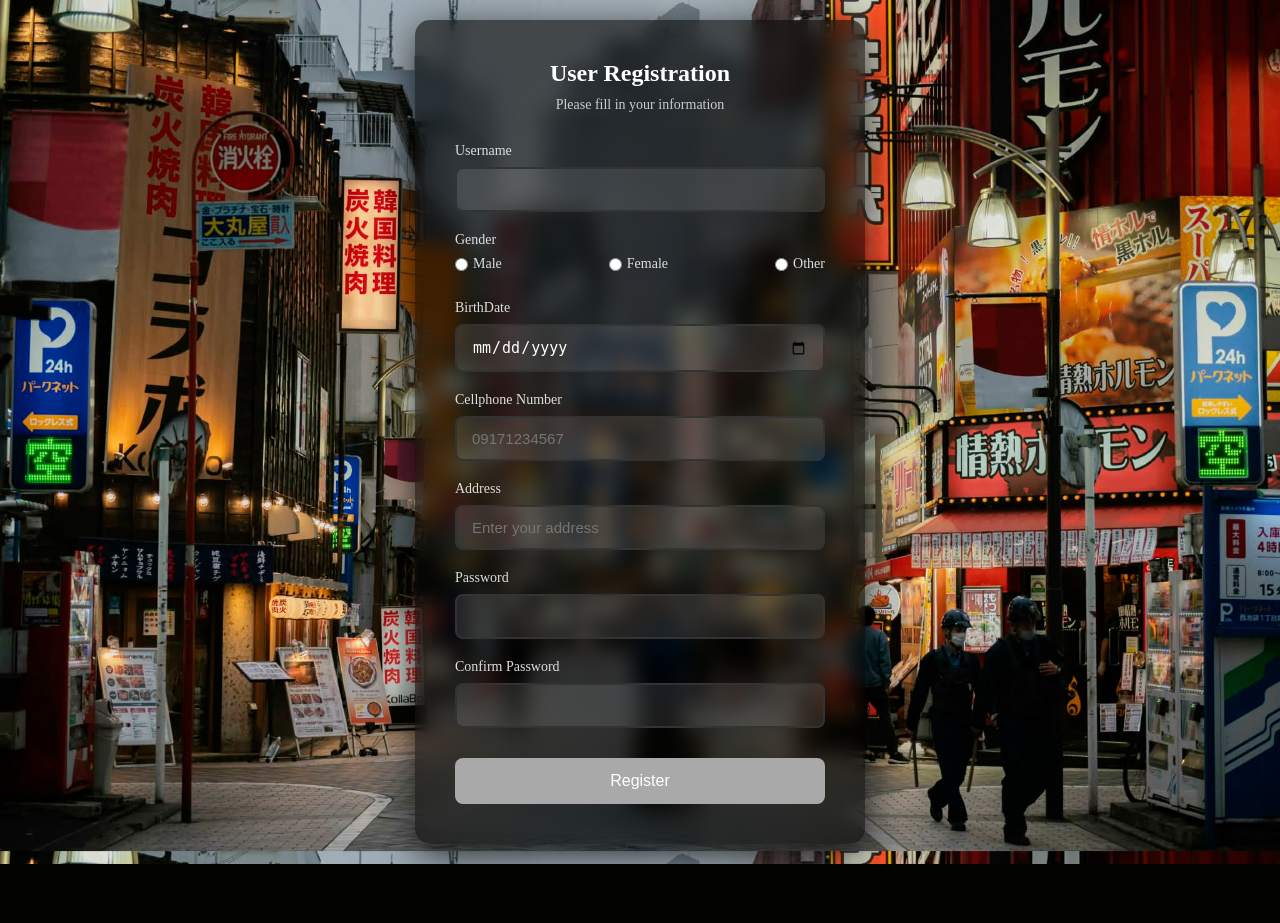
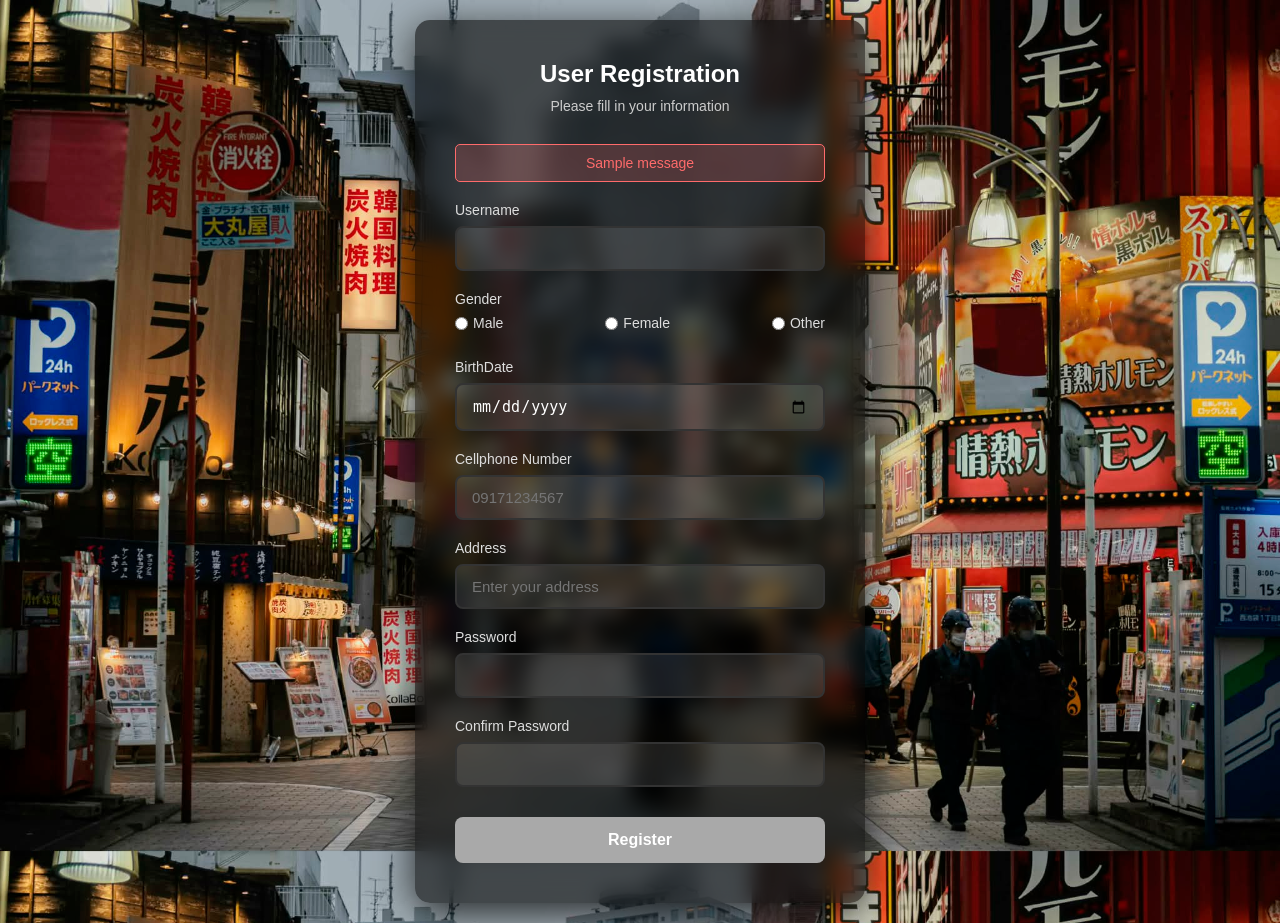
Before and after one commit to Miro-0/User-Registration, a Flask app: page / in a window 1280 px wide. Before the commit the page ends 864 px from the top, so only its background shows below. Run offline with Flask 3, Linux system fonts and the light colour scheme; tables that the repository leaves empty hold one stand-in row (values such as "Sample post"); one stand-in notice (Sample message) is shown.

Commit message:
Enhance registration form with flash messages
Added flash message functionality to display user feedback during registration.

```diff
--- a/templates/register.html
+++ b/templates/register.html
@@ -1,8 +1,10 @@
 <!DOCTYPE html>
 <html lang="en">
 <head>
+    <meta charset="UTF-8">
+    <meta name="viewport" content="width=device-width, initial-scale=1.0">
+    <title>Registration Form</title>
     <style>
-    /* ... existing styles ... */
         body {
             min-height: 100vh;
             background-image: url("{{ url_for('static', filename='images/photo.jpg') }}");
@@ -10,9 +12,14 @@
             background-position: center;
             background-repeat: no-repeat;
             background-attachment: fixed;
+            font-family: Arial, sans-serif;
         }
 
-    * { margin: 0; padding: 0; box-sizing: border-box; }
+        * {
+            margin: 0;
+            padding: 0;
+            box-sizing: border-box;
+        }
 
         .container {
             width: 100%;
@@ -34,19 +41,96 @@
             color: #f0f0f0;
         }
 
-    h2 { text-align: center; color: #ffffff; margin-bottom: 10px; }
-    .subtitle { text-align: center; color: #cccccc; margin-bottom: 30px; font-size: 14px; }
-    .form-group { margin-bottom: 20px; }
-    label { display: block; color: #ddd; margin-bottom: 8px; font-weight: 500; font-size: 14px; }
-    input { width: 100%; padding: 12px 15px; border: 2px solid #333; border-radius: 8px; background: rgba(255, 255, 255, 0.1); color: #fff; font-size: 15px; }
-    .btn-submit { width: 100%; padding: 14px; background: darkgrey; color: white; border: none; font-size: 16px; border-radius: 8px; cursor: pointer; margin-top: 10px; }
-    .gender-group { display: flex; justify-content: space-between; margin-bottom: 20px; }
-    .gender-group label { display: flex; align-items: center; gap: 5px; font-size: 14px; color: #ddd; }
+        h2 {
+            text-align: center;
+            color: #ffffff;
+            margin-bottom: 10px;
+        }
+
+        .subtitle {
+            text-align: center;
+            color: #cccccc;
+            margin-bottom: 30px;
+            font-size: 14px;
+        }
+
+        /* --- FLASH MESSAGE STYLING --- */
+        .flash-container {
+            margin-bottom: 20px;
+        }
+
+        .flash-message {
+            padding: 10px;
+            border-radius: 5px;
+            text-align: center;
+            font-size: 14px;
+            background: rgba(255, 107, 107, 0.2);
+            color: #ff6b6b;
+            border: 1px solid #ff6b6b;
+        }
+
+        .form-group {
+            margin-bottom: 20px;
+        }
+
+        label {
+            display: block;
+            color: #ddd;
+            margin-bottom: 8px;
+            font-weight: 500;
+            font-size: 14px;
+        }
+
+        input {
+            width: 100%;
+            padding: 12px 15px;
+            border: 2px solid #333;
+            border-radius: 8px;
+            background: rgba(255, 255, 255, 0.1);
+            color: #fff;
+            font-size: 15px;
+            transition: all 0.3s ease;
+        }
+
+        input:focus {
+            border-color: #667eea;
+            outline: none;
+            background: rgba(255, 255, 255, 0.15);
+        }
+
+        .btn-submit {
+            width: 100%;
+            padding: 14px;
+            background: darkgrey;
+            color: white;
+            border: none;
+            font-size: 16px;
+            border-radius: 8px;
+            font-weight: 600;
+            transition: transform 0.2s ease, box-shadow 0.2s ease;
+            cursor: pointer;
+            margin-top: 10px;
+        }
+
+        .btn-submit:hover {
+            transform: translateY(-2px);
+            box-shadow: 0 5px 15px rgba(118, 75, 162, 0.5);
+        }
+
+        .gender-group {
+            display: flex;
+            justify-content: space-between;
+            margin-bottom: 20px;
+        }
+
+        .gender-group label {
+            display: flex;
+            align-items: center;
+            gap: 5px;
+            font-size: 14px;
+            color: #ddd;
+        }
     </style>
-
-<meta charset="UTF-8">
-<meta name="viewport" content="width=device-width, initial-scale=1.0">
-<title>Registration Form</title>
 </head>
 <body>
 
@@ -55,7 +139,19 @@
         <h2>User Registration</h2>
         <p class="subtitle">Please fill in your information</p>
 
-    <form action="/register" method="POST">
+        {% with messages = get_flashed_messages(with_categories=true) %}
+            {% if messages %}
+                <div class="flash-container">
+                    {% for category, message in messages %}
+                        <div class="flash-message">
+                            {{ message }}
+                        </div>
+                    {% endfor %}
+                </div>
+            {% endif %}
+        {% endwith %}
+
+        <form action="/register" method="POST" onsubmit="return checkPassword()">
 
             <div class="form-group">
                 <label for="Username">Username</label>
```
Lines whose indentation alone changed are shown as unchanged.
